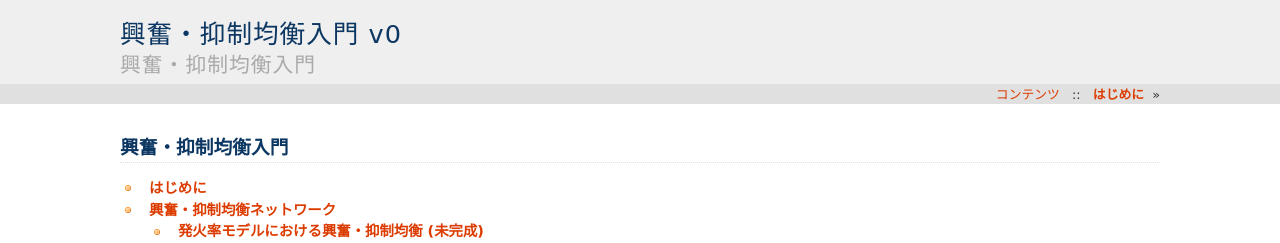
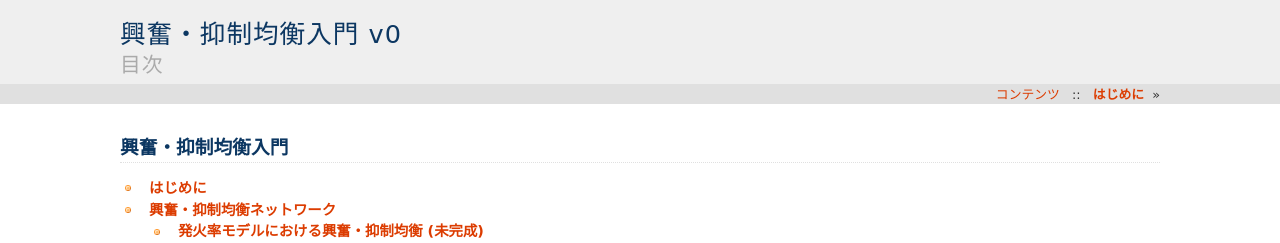
Before and after one commit to tkf/balance-tutorial-ja, a Sphinx documentation site: the page built from source/index.rst, in a window 1280 px wide. Shown: the top 243 px of the page. Built offline with Sphinx 7.4.7, drawn with Linux system fonts in a browser that asks for light colours; formulas are drawn with MathJax 3.

Commit message:
indexのタイトルを「目次」に

```diff
--- a/source/index.rst
+++ b/source/index.rst
@@ -1,5 +1,7 @@
 興奮・抑制均衡入門
 ==================
+
+.. title:: 目次
 
 .. toctree::
    :glob:
```
